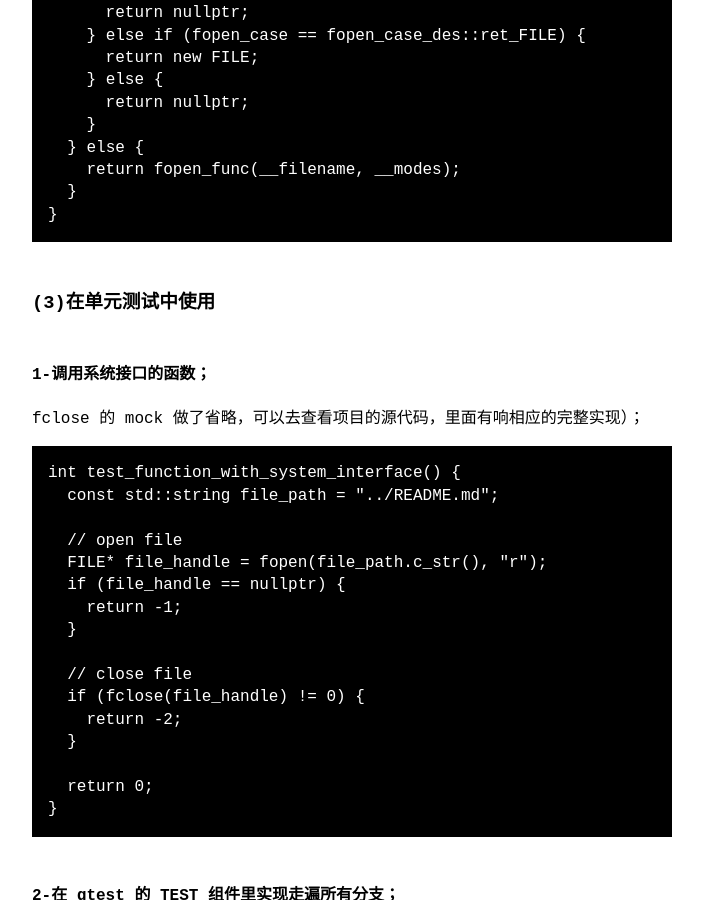
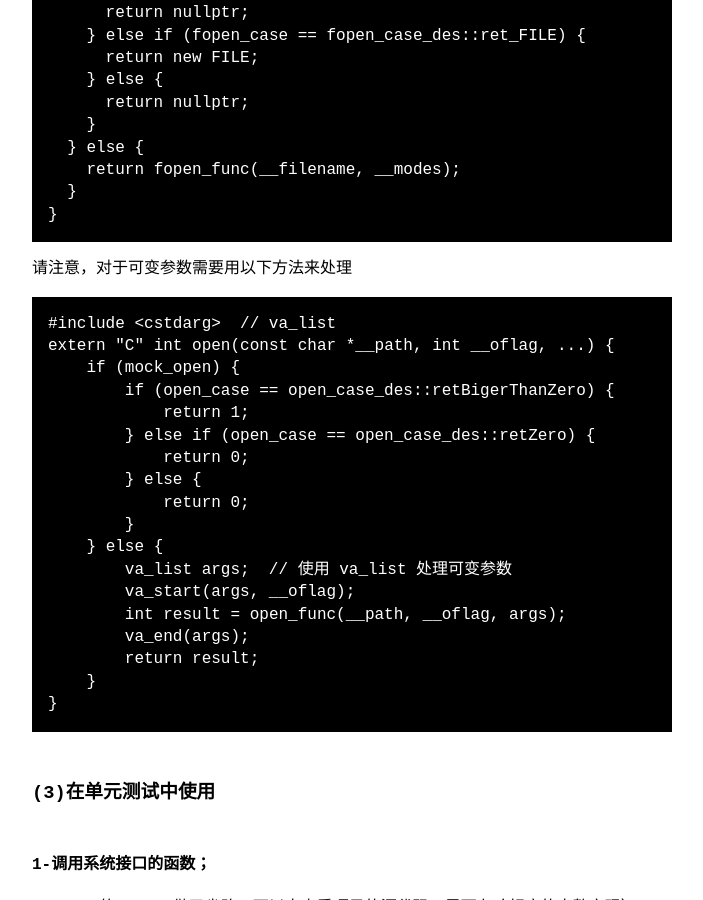
Before and after one commit to shecannotsee/shecannotsee.github.io, a Jekyll site: the page built from _posts/2023-12-25-system_function_mock.md, in a window 1280 px wide and 900 px high, scrolled down 2074 px. Shown: the whole window, without its empty margins (288-991 px from the left). Built offline with Jekyll 4.4.1, drawn with Linux system fonts in a browser that asks for light colours.

Commit message:
[docs] Add variadic passing

````diff
--- a/_posts/2023-12-25-system_function_mock.md
+++ b/_posts/2023-12-25-system_function_mock.md
@@ -82,6 +82,29 @@ extern "C" FILE* fopen(const char *__restrict __filename,
   } else {
     return fopen_func(__filename, __modes);
   }
+}
+```
+
+请注意，对于可变参数需要用以下方法来处理
+
+```c
+#include <cstdarg>  // va_list
+extern "C" int open(const char *__path, int __oflag, ...) {
+    if (mock_open) {
+        if (open_case == open_case_des::retBigerThanZero) {
+            return 1;
+        } else if (open_case == open_case_des::retZero) {
+            return 0;
+        } else {
+            return 0;
+        }
+    } else {
+        va_list args;  // 使用 va_list 处理可变参数
+        va_start(args, __oflag);
+        int result = open_func(__path, __oflag, args);
+        va_end(args);
+        return result;
+    }
 }
 ```
 
````
